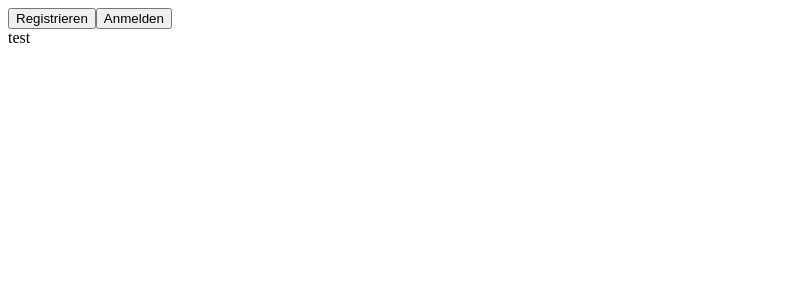
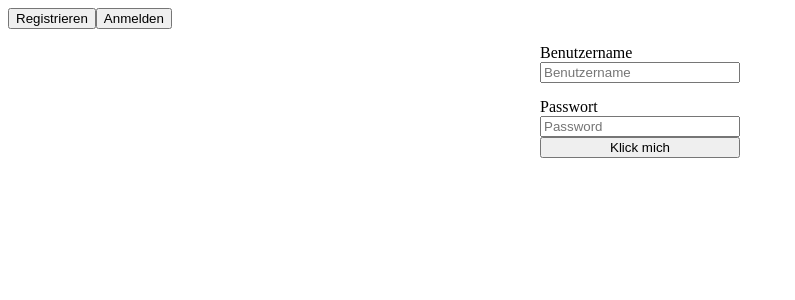
Before and after one commit to CodingSeaOtters/Notebook, a React (Create React App) app: page / in a window 1280 px wide. Shown: the top 300 px of the page, without its empty margins (0-795 px from the left). Built offline with nearby package versions, Linux system fonts and the light colour scheme.

Commit message:
trying to implement jwt

```diff
--- a/public/index.html
+++ b/public/index.html
@@ -3,6 +3,7 @@
   <head>
     <meta charset="utf-8" />
     <link rel="icon" href="%PUBLIC_URL%/favicon.ico" />
+    <link rel="stylesheet" href="style.css">
     <meta name="viewport" content="width=device-width, initial-scale=1" />
     <meta name="theme-color" content="#000000" />
     <meta
--- /dev/null
+++ b/public/style.css
@@ -0,0 +1,12 @@
+.flex {
+    display: flex;
+    flex-direction: column;
+    width: 200px;
+    justify-content: center;
+    margin-left: auto;
+    margin-right: auto;
+    text-align: left;
+}
+.flex > label{
+    margin-top: 15px;
+}
--- a/src/App.js
+++ b/src/App.js
@@ -6,33 +6,130 @@ import Main from "./Main"
 export default class App extends React.Component {
     state = {
         loggedIn: false,
+        register: false,
         user: {
             userName: "",
-            userId: 0
+            userId: 0,
+            password: "",
+            repeatPassword: "",
+            boards: null,
         }
     }
 
+    logIn = () => {
+        const myHeaders = new Headers();
+        myHeaders.append("Content-Type", "application/json");
+
+        const raw = JSON.stringify({
+            "username": this.state.user.userName,
+            "password": this.state.user.password
+        });
+
+        const requestOptions = {
+            method: 'POST',
+            headers: myHeaders,
+            body: raw,
+            redirect: 'follow'
+        };
+
+        fetch(`http://localhost:8080/auth/login`, requestOptions)
+            .then(response => response.text())
+            .then(result => {
+                console.log(result);
+                localStorage.setItem("JWT", result);
+                this.getUser();
+                this.changeLoggedIn();
+            })
+
+            .catch(error => console.log('error', error));
+    }
 
 
-    logIn(userName, password){
-        var requestOptions = {
+    getUser = () => {
+        const myHeaders = new Headers();
+        myHeaders.append("Bearer ", localStorage.getItem("JWT"));
+        myHeaders.append("Content-Type", "application/json");
+
+
+        const requestOptions = {
             method: 'GET',
-            redirect: 'follow',
-            mode: 'no-cors'
+            headers: myHeaders,
+            redirect: 'follow'
         };
 
-        fetch(`http://localhost:8080/user/find/${userName}`, requestOptions)
+        fetch(`http://localhost:8080/login`, requestOptions)
             .then(response => response.json())
-            .then(result => console.log(result))
+            .then(result => {
+                this.setState({
+                    user: {
+                        userName: result.userName,
+                        userId: result.id,
+                        boards: result.boards
+                    }
+
+                })
+
+
+            })
             .catch(error => console.log('error', error));
-
-        console.log('miau')
-
     }
 
-    changeLoggedIn=() => {
-        this.setState(prevState => ({loggedIn: !prevState.state.loggedIn}));
+    handleRegister = () => {
+        const myHeaders = new Headers();
+        myHeaders.append("Content-Type", "application/json");
+
+        const raw = JSON.stringify({
+            "username": this.state.user.userName,
+            "password": this.state.user.password
+        });
+
+        const requestOptions = {
+            method: 'POST',
+            headers: myHeaders,
+            body: raw,
+            redirect: 'follow'
+        };
+
+        if (this.state.user.password === this.state.user.repeatPassword) {
+            fetch("http://localhost:8080/user", requestOptions)
+                .then(response => response.json())
+                .then(result => {
+                    this.setState({
+                        user: {
+                            userId: result.id,
+                            boards: result.boards
+                        }
+                    })
+
+                })
+                .catch(error => console.log('error', error));
+        }
     }
+
+    changeUserData = (event) => {
+        const {name, value} = event.target;
+        this.setState(prevState => ({
+            user: {
+                ...prevState.user,
+                [name]: value
+            }
+        }))
+        console.log(this.state.user.userName, this.state.user.password)
+    }
+
+
+    changeLoggedIn = () => {
+        this.setState(prevState => ({loggedIn: !prevState.loggedIn}));
+    }
+
+    changeRegisterTrue = () => {
+        this.setState(({register: true}))
+    }
+
+    changeRegisterFalse = () => {
+        this.setState(({register: false}))
+    }
+
 
     render() {
         return (
@@ -40,11 +137,18 @@ export default class App extends React.Component {
 
                 <Navbar
                     loggedIn={this.state.loggedIn}
-                    logIn={this.logIn}
+                    user={this.state.user}
+                    changeRegisterTrue={this.changeRegisterTrue}
+                    changeRegisterFalse={this.changeRegisterFalse}
+
                 />
                 <Main
+                    logIn={this.logIn}
                     loggedIn={this.state.loggedIn}
-                    toggleLoggedIn={this.changeLoggedIn}
+                    register={this.state.register}
+                    user={this.state.user}
+                    changeUserData={this.changeUserData}
+                    handleRegister={this.handleRegister}
                 />
             </div>
         )
--- a/src/Main.js
+++ b/src/Main.js
@@ -1,11 +1,24 @@
 import React from "react";
+import LogIn from "./MainComponents/LogIn";
+import Register from "./MainComponents/Register";
 
 export default class Main extends React.Component{
 
+    // logIn
+    // loggedIn
+    // register
+    // user
+    // changeUserData
+
     render() {
         return (
-            'test'
-        );
+            <div>{((!this.props.loggedIn && !this.props.register) &&
+                <LogIn changeUserData={this.props.changeUserData} logIn={this.props.logIn} user={this.props.user}/>) }
+
+                {(!this.props.loggedIn && this.props.register) && <Register user={this.props.user} handleRegister={this.props.handleRegister} changeUserData={this.props.changeUserData}/>}
+            </div>)
+
+
     }
 
 }
--- /dev/null
+++ b/src/MainComponents/LogIn.js
@@ -0,0 +1,17 @@
+import React from "react";
+
+export default class LogIn extends React.Component {
+
+    render() {
+        return(
+            <div className="flex">
+                <label htmlFor="userName">Benutzername</label>
+                <input type="text" name="userName" value={this.props.user.userName} onChange={this.props.changeUserData} placeholder="Benutzername"/>
+                <label htmlFor="password">Passwort</label>
+                <input type="password" name="password" value={this.props.user.password} onChange={this.props.changeUserData} placeholder="Password"/>
+                <button onClick={this.props.logIn}>Klick mich </button>
+            </div>
+        )
+    }
+
+}
--- /dev/null
+++ b/src/MainComponents/Register.js
@@ -0,0 +1,25 @@
+import React from "react";
+
+export default class Register extends React.Component {
+
+    render() {
+        return (
+            <div>
+                <div className="flex">
+                    <label htmlFor="userName">Benutzername</label>
+                    <input type="text" name="userName" value={this.props.user.userName}
+                           onChange={this.props.changeUserData}
+                           placeholder="Benutzername"/>
+                    <label htmlFor="password">Passwort</label>
+                    <input type="password" name="password" value={this.props.user.password}
+                           onChange={this.props.changeUserData} placeholder="Password"/>
+                    <label htmlFor="password">Passwort wiederholen</label>
+                    <input type="password" name="repeatPassword" value={this.props.user.repeatPassword}
+                           onChange={this.props.changeUserData} placeholder="Password"/>
+                    <button onClick={this.props.handleRegister}>Klick mich</button>
+                    <p>Register</p>
+                </div>
+            </div>
+        )
+    }
+}
--- a/src/Navbar/Navbar.js
+++ b/src/Navbar/Navbar.js
@@ -4,7 +4,11 @@ import NavbarLoggedOut from "./NavbarLoggedOut"
 export default class Navbar extends React.Component {
     render(){
         return (
-            (this.props.loggedIn && <NavbarLoggedIn />) || <NavbarLoggedOut logIn={this.props.logIn} />
+            (this.props.loggedIn &&
+                <NavbarLoggedIn user={this.state.user} />) ||
+            <NavbarLoggedOut changeRegisterTrue={this.props.changeRegisterTrue}
+                             changeRegisterFalse={this.props.changeRegisterFalse}
+            />
 
         );
     }
--- a/src/Navbar/NavbarLoggedIn.js
+++ b/src/Navbar/NavbarLoggedIn.js
@@ -4,7 +4,7 @@ export default class NavbarLoggedIn  extends React.Component {
     render() {
         return (
             <div className="Navbar">
-               <h1 >Willkommen bei TaskMaster, {this.props.userName}</h1>
+               <h1 >Willkommen bei TaskMaster, {this.props.user.userName}</h1>
             </div>
         )
     }
--- a/src/Navbar/NavbarLoggedOut.js
+++ b/src/Navbar/NavbarLoggedOut.js
@@ -5,8 +5,8 @@ export default class NavbarLoggedOut extends React.Component {
     render() {
         return (
             <div className="Navbar">
-                <button onClick={() => this.props.logIn("Alfred")}>Registrieren</button>
-                <button>Anmelden</button>
+                <button name="register" onClick={this.props.changeRegisterTrue}>Registrieren</button>
+                <button name="signIn" onClick={this.props.changeRegisterFalse}>Anmelden</button>
             </div>
         )
     }
--- a/src/index.html
+++ b/src/index.html
@@ -3,8 +3,7 @@
 <head>
     <meta charset="UTF-8">
     <meta name="viewport" content="width=device-width, initial-scale=1.">
-    <link rel="stylesheet" href="style.css">
-
+    <link rel="stylesheet" href="../public/style.css">
     <title></title>
 </head>
 <body>
--- a/src/index.js
+++ b/src/index.js
@@ -1,6 +1,7 @@
 import React from "react";
-import ReactDOM from "react-dom";
+import ReactDOM from "react-dom/client";
 import App from "./App";
 
 
-ReactDOM.render(<App />, document.getElementById("root"))
+const root = ReactDOM.createRoot(document.getElementById("root"))
+root.render(<App /> )
```
Also changed, not shown: src/style.css (deleted).
